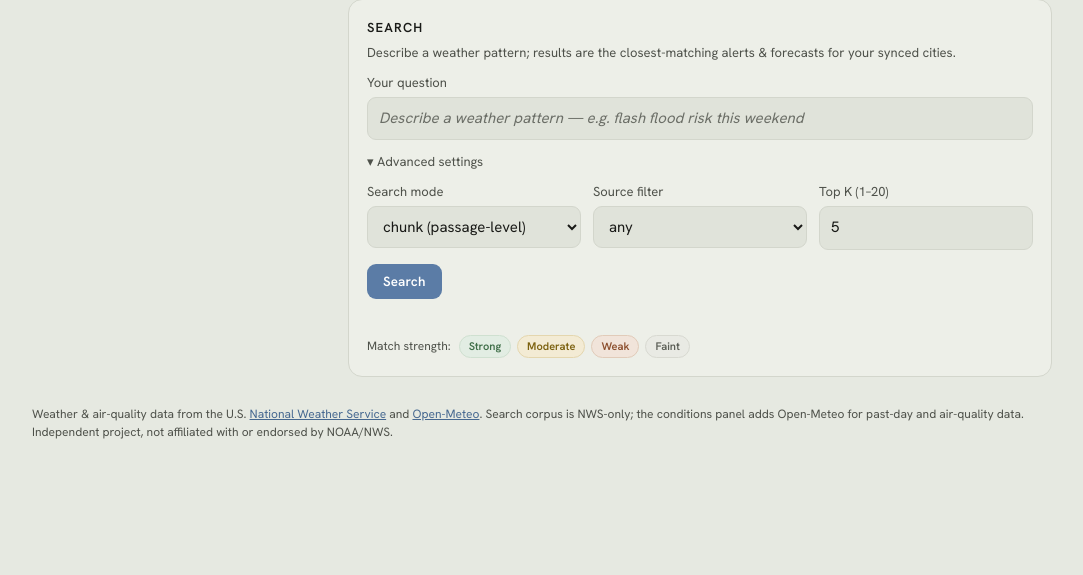
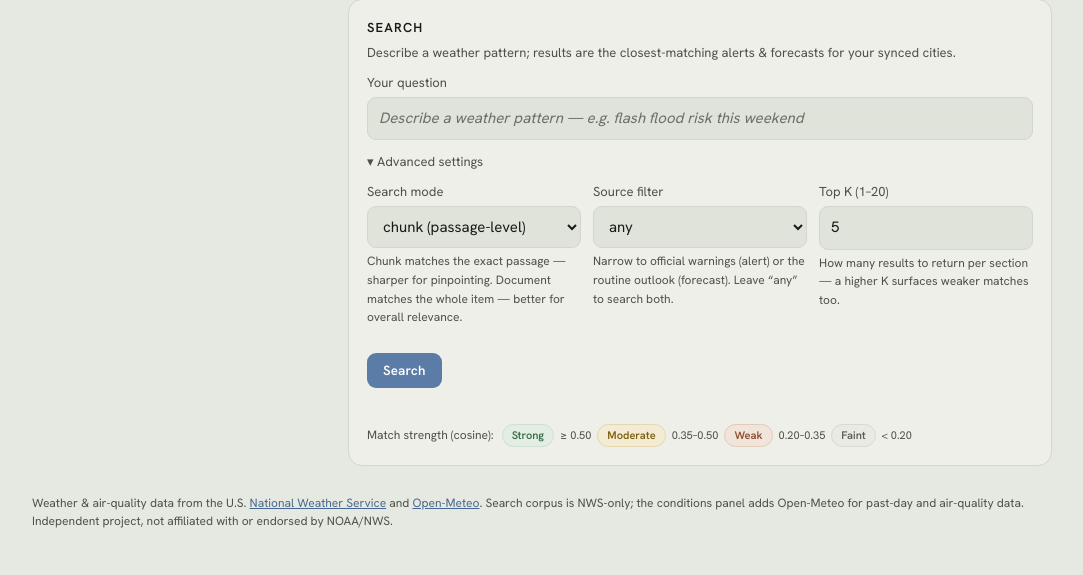
Before and after one commit to ATP524/weather-intel-app, a Flask app: page / in a window 1280 px wide, after a click on "Advanced settings". Shown: the part 585-1160 px from the top of the page, without its empty margins (98-1181 px from the left). Before the commit the page ends 1024 px from the top, so only its background shows below. Run offline with Flask 3, Linux system fonts and the light colour scheme; some libraries are stand-ins or nearby versions.

Commit message:
Polish search/conditions UI: sort indicator, styled tooltips, cosine ranges in legend, advanced-setting captions, forecast dates, AQI scale

```diff
--- a/templates/index.html
+++ b/templates/index.html
@@ -111,7 +111,31 @@
     .legend .lead { font-size: 12px; color: var(--muted); margin-right: 2px; }
     .legend .pill { font-size: 11px; font-weight: 600; padding: 2px 9px; border-radius: 999px; border: 1px solid transparent; }
     .res-group { margin-top: 14px; }
-    .res-head { margin: 8px 0 2px; font-size: 13px; font-weight: 700; letter-spacing: .02em; color: var(--ink); }
+    .res-head { margin: 8px 0 2px; font-size: 13px; font-weight: 700; letter-spacing: .02em; color: var(--ink);
+                display: flex; justify-content: space-between; align-items: baseline; gap: 10px; }
+    .res-head .sortnote { font-size: 11px; font-weight: 500; color: var(--muted); white-space: nowrap; }
+    .legend .range { font-size: 11px; color: var(--muted); }
+    /* Custom tooltip — instant + styled to the app (replaces the sluggish native title). */
+    .tip { position: relative; }
+    .tip::after {
+      content: attr(data-tip); position: absolute; bottom: calc(100% + 7px); left: 50%;
+      transform: translateX(-50%); background: var(--ink); color: #F3F4EF; font-size: 11px;
+      font-weight: 500; font-style: normal; letter-spacing: .01em; white-space: nowrap;
+      padding: 5px 8px; border-radius: 6px; opacity: 0; pointer-events: none;
+      transition: opacity .12s ease; box-shadow: 0 8px 20px rgba(25,26,23,.25); z-index: 40;
+    }
+    .tip::before {
+      content: ""; position: absolute; bottom: calc(100% + 2px); left: 50%; transform: translateX(-50%);
+      border: 5px solid transparent; border-top-color: var(--ink); opacity: 0;
+      transition: opacity .12s ease; pointer-events: none; z-index: 40;
+    }
+    .tip:hover::after, .tip:hover::before { opacity: 1; }
+    .cond-date { font-size: 10px; color: var(--muted); margin-top: 1px; font-variant-numeric: tabular-nums; }
+    .aqi-scale { margin-top: 8px; }
+    .aqi-scale-track { position: relative; height: 6px; border-radius: 999px; }
+    .aqi-marker { position: absolute; top: -3px; width: 3px; height: 12px; border-radius: 2px;
+                  background: var(--ink); transform: translateX(-50%); box-shadow: 0 0 0 2px var(--surface); }
+    .aqi-ends { display: flex; justify-content: space-between; font-size: 10px; color: var(--muted); margin-top: 3px; }
 
     footer { max-width: 1060px; margin: 0 auto; padding: 8px 20px 44px; color: var(--muted); font-size: 12px; }
   </style>
@@ -181,6 +205,7 @@
                   <option value="chunk">chunk (passage-level)</option>
                   <option value="document">document (whole-doc)</option>
                 </select>
+                <p class="hint">Chunk matches the exact passage — sharper for pinpointing. Document matches the whole item — better for overall relevance.</p>
               </div>
               <div>
                 <label for="source">Source filter</label>
@@ -189,10 +214,12 @@
                   <option value="alert">alert</option>
                   <option value="forecast">forecast</option>
                 </select>
+                <p class="hint">Narrow to official warnings (alert) or the routine outlook (forecast). Leave “any” to search both.</p>
               </div>
               <div>
                 <label for="topk">Top K (1–20)</label>
                 <input id="topk" type="number" value="5" min="1" max="20" />
+                <p class="hint">How many results to return per section — a higher K surfaces weaker matches too.</p>
               </div>
             </div>
           </details>
@@ -221,6 +248,8 @@
   <script>
     const $ = id => document.getElementById(id);
     const debounce = (fn, ms) => { let t; return (...a) => { clearTimeout(t); t = setTimeout(() => fn(...a), ms); }; };
+    // "2026-08-08" -> "Aug 8" (parse at local midnight so the date doesn't shift).
+    const fmtDate = (iso) => { try { return new Date(iso + "T00:00").toLocaleDateString(undefined, { month: "short", day: "numeric" }); } catch { return ""; } };
 
     async function postJSON(path, body) {
       const resp = await fetch(path, { method: "POST", headers: { "Content-Type": "application/json" }, body: JSON.stringify(body) });
@@ -279,13 +308,14 @@
           const c = document.createElement("div"); c.className = "cond-card";
           const em = document.createElement("div"); em.className = "cond-emoji"; em.textContent = d.emoji || "🌡️";
           const lb = document.createElement("div"); lb.className = "cond-label"; lb.textContent = d.label || "";
+          const dt = document.createElement("div"); dt.className = "cond-date"; dt.textContent = fmtDate(d.date);
           const tp = document.createElement("div"); tp.className = "cond-temp";
           const hi = d.temp_max != null ? Math.round(d.temp_max) + "°" : "—";
           const lo = d.temp_min != null ? Math.round(d.temp_min) + "°" : "—";
           tp.textContent = `${hi} / ${lo}`;
           const ds = document.createElement("div"); ds.className = "cond-desc"; ds.textContent = d.description || "";
           const pp = document.createElement("div"); pp.className = "cond-precip"; pp.textContent = d.precip_prob != null ? `💧 ${d.precip_prob}%` : "";
-          c.append(em, lb, tp, ds, pp); days.append(c);
+          c.append(em, lb, dt, tp, ds, pp); days.append(c);
         }
         body.append(days);
         const aq = data.air_quality || {};
@@ -295,9 +325,25 @@
         const dot = document.createElement("span"); dot.className = "aqi-dot"; dot.style.background = aq.dot || "var(--muted)";
         const txt = document.createElement("span");
         txt.textContent = aq.us_aqi != null ? `Air quality ${aq.us_aqi} · ${aq.category}` : "Air quality: n/a";
-        // Tooltip carries the underlying pollutant readings (like the match tooltip).
-        if (aq.pm2_5 != null) badge.title = `PM2.5 ${aq.pm2_5} · PM10 ${aq.pm10} · Ozone ${aq.ozone} µg/m³`;
+        // Styled, instant tooltip carrying the underlying pollutant readings.
+        if (aq.pm2_5 != null) { badge.classList.add("tip"); badge.setAttribute("data-tip", `PM2.5 ${aq.pm2_5} · PM10 ${aq.pm10} · Ozone ${aq.ozone} µg/m³`); }
         badge.append(dot, txt); body.append(badge);
+
+        // Subtle 0–500 EPA scale with a marker showing where this AQI sits.
+        if (aq.us_aqi != null) {
+          const scale = document.createElement("div"); scale.className = "aqi-scale";
+          const track = document.createElement("div"); track.className = "aqi-scale-track";
+          track.style.background = "linear-gradient(to right,#6BA173 0% 10%,#C39A2E 10% 20%,#C77A4A 20% 30%,#C56A62 30% 40%,#9A7CC0 40% 60%,#A85450 60% 100%)";
+          const marker = document.createElement("div"); marker.className = "aqi-marker tip";
+          marker.style.left = Math.max(0, Math.min(100, (aq.us_aqi / 500) * 100)) + "%";
+          marker.setAttribute("data-tip", `AQI ${aq.us_aqi} of 500`);
+          track.append(marker); scale.append(track);
+          const ends = document.createElement("div"); ends.className = "aqi-ends";
+          const e0 = document.createElement("span"); e0.textContent = "0 · Good";
+          const e5 = document.createElement("span"); e5.textContent = "500 · Hazardous";
+          ends.append(e0, e5); scale.append(ends);
+          body.append(scale);
+        }
       } catch (e) { body.innerHTML = `<p class="hint">⚠️ ${e.message}</p>`; }
     }
 
@@ -340,21 +386,22 @@
     // stone) that fit the palette and echo the AQI scale. One source of truth
     // drives both the per-result badge and the legend under the search box.
     const MATCH_TIERS = [
-      { min: 0.5,       label: "Strong",   bg: "#E2EDE3", text: "#3F6E48", line: "#CFE0D0" },
-      { min: 0.35,      label: "Moderate", bg: "#F3EBD4", text: "#7C610F", line: "#E4D6AE" },
-      { min: 0.2,       label: "Weak",     bg: "#F1E4DA", text: "#8C4F2E", line: "#E1CBB9" },
-      { min: -Infinity, label: "Faint",    bg: "#E9EAE4", text: "#5B5E56", line: "#D8D9D1" },
+      { min: 0.5,       label: "Strong",   range: "≥ 0.50",    bg: "#E2EDE3", text: "#3F6E48", line: "#CFE0D0" },
+      { min: 0.35,      label: "Moderate", range: "0.35–0.50", bg: "#F3EBD4", text: "#7C610F", line: "#E4D6AE" },
+      { min: 0.2,       label: "Weak",     range: "0.20–0.35", bg: "#F1E4DA", text: "#8C4F2E", line: "#E1CBB9" },
+      { min: -Infinity, label: "Faint",    range: "< 0.20",    bg: "#E9EAE4", text: "#5B5E56", line: "#D8D9D1" },
     ];
     const matchTier = (sim) => MATCH_TIERS.find(t => sim >= t.min);
 
     function renderLegend() {
       const el = $("matchLegend"); el.innerHTML = "";
-      const lead = document.createElement("span"); lead.className = "lead"; lead.textContent = "Match strength:";
+      const lead = document.createElement("span"); lead.className = "lead"; lead.textContent = "Match strength (cosine):";
       el.append(lead);
       for (const t of MATCH_TIERS) {
         const p = document.createElement("span"); p.className = "pill";
         p.textContent = t.label; p.style.background = t.bg; p.style.color = t.text; p.style.borderColor = t.line;
-        el.append(p);
+        const r = document.createElement("span"); r.className = "range"; r.textContent = t.range;
+        el.append(p, r);
       }
     }
     renderLegend();
@@ -369,16 +416,21 @@
       const sim = r.similarity ?? 0;
       const t = matchTier(sim);
       const card = document.createElement("div"); card.className = "card";
-      card.innerHTML = `<div class="top"><span class="loc"></span><span class="badge" title="cosine ${sim.toFixed(3)}"></span></div><div class="when"></div><div class="snippet"></div>`;
+      card.innerHTML = `<div class="top"><span class="loc"></span><span class="badge tip"></span></div><div class="when"></div><div class="snippet"></div>`;
       card.querySelector(".loc").textContent = `${r.location ?? "—"} · ${r.headline ?? ""} ${r.source_type ? "(" + r.source_type + ")" : ""}`;
-      const b = card.querySelector(".badge"); b.textContent = `${t.label} match`; b.style.background = t.bg; b.style.color = t.text; b.style.borderColor = t.line;
+      const b = card.querySelector(".badge");
+      b.textContent = `${t.label} match`; b.style.background = t.bg; b.style.color = t.text; b.style.borderColor = t.line;
+      b.setAttribute("data-tip", `cosine similarity ${sim.toFixed(3)}`);
       card.querySelector(".when").textContent = fmtWhen(r);
       card.querySelector(".snippet").textContent = (r.chunk_text || r.narrative_text || "").slice(0, 400);
       return card;
     }
     function makeGroup(title, subtitle) {
       const g = document.createElement("div"); g.className = "res-group";
-      const h = document.createElement("h3"); h.className = "res-head"; h.textContent = title; g.append(h);
+      const h = document.createElement("h3"); h.className = "res-head";
+      const tt = document.createElement("span"); tt.textContent = title;
+      const sn = document.createElement("span"); sn.className = "sortnote"; sn.textContent = "↓ sorted by match strength";
+      h.append(tt, sn); g.append(h);
       if (subtitle) { const s = document.createElement("p"); s.className = "hint"; s.textContent = subtitle; g.append(s); }
       return g;
     }
@@ -419,8 +471,13 @@
           // Corpus-wide fallback (no active city picked).
           status.textContent = `${data.count} result(s) for "${data.query}".`;
           caption.hidden = data.count === 0; legend.hidden = data.count === 0;
-          if (data.results.length) data.results.forEach(r => results.append(makeCard(r)));
-          else results.innerHTML = '<p class="hint">No matches — search a city above and sync it first.</p>';
+          if (data.results.length) {
+            const g = makeGroup("Results");
+            data.results.forEach(r => g.append(makeCard(r)));
+            results.append(g);
+          } else {
+            results.innerHTML = '<p class="hint">No matches — search a city above and sync it first.</p>';
+          }
         }
       } catch (e) { status.textContent = "⚠️ " + e.message; } finally { btn.disabled = false; }
     });
```
